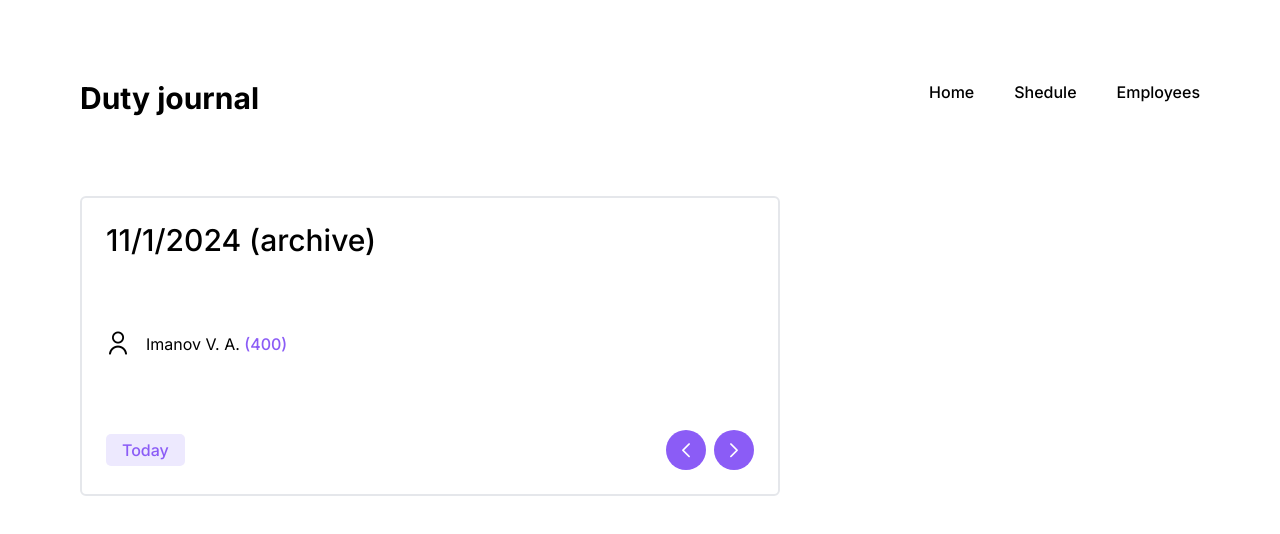
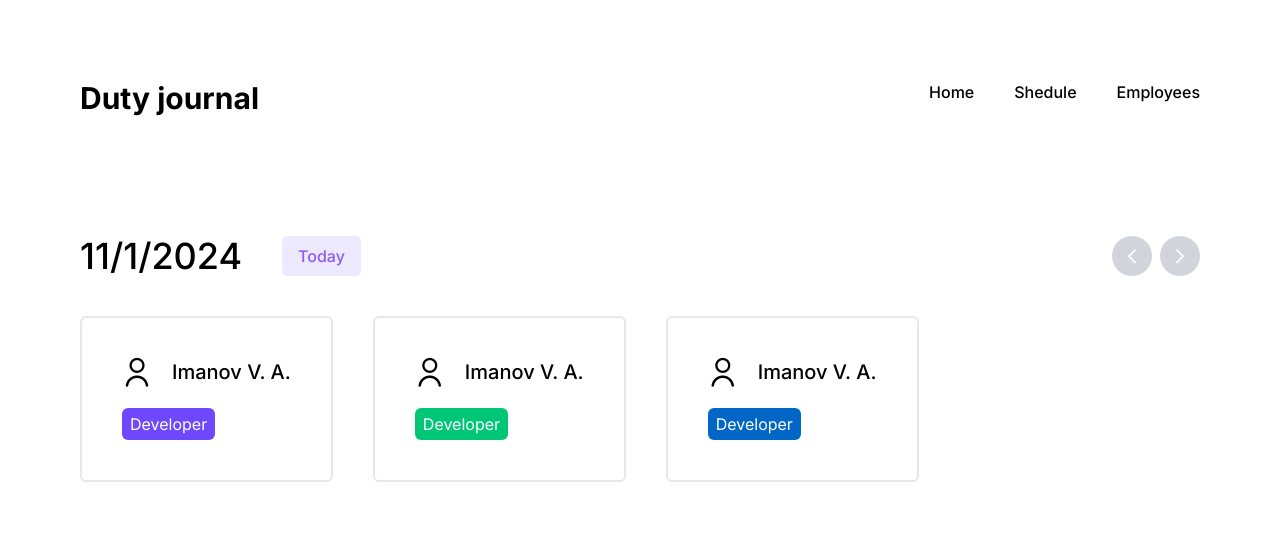
Before and after one commit to xalaren/Journal, a React (Vite) app in the folder frontend/: page / in a window 1280 px wide. Shown: the top 534 px of the page. Built offline with nearby package versions, Linux system fonts and the light colour scheme; the HTML template or start-up script is replaced by a standard one.

Commit message:
Rework ViewPage components

```diff
--- /dev/null
+++ b/frontend/src/components/Badge.tsx
@@ -0,0 +1,12 @@
+interface BadgeProps {
+    text: string;
+    color: string;
+}
+
+export function Badge({ text, color }: BadgeProps) {
+    return (
+        <div className="flex items-center px-2 py-1 w-max  text-white rounded-md" style={{ background: color }}>
+            {text}
+        </div>
+    );
+}
--- a/frontend/src/components/Buttons/VioletArrowButton.tsx
+++ b/frontend/src/components/Buttons/VioletArrowButton.tsx
@@ -14,12 +14,11 @@ export function VioletArrowButton(props: VioletArrowButtonProps) {
                 w-[40px]
                 h-[40px]
                 rounded-full
-                bg-violet-500
                 text-white
                 text-xl
                 ease-in-out
                 duration-300
-                ${!props.disabled && 'hover:bg-violet-700'}
+                ${!props.disabled && 'bg-violet-500 hover:bg-violet-700'}
                 ${props.disabled && 'cursor-auto bg-gray-300'}
                 ${props.arrowOption}
             `}>
--- a/frontend/src/components/Duty/DutyCard.tsx
+++ b/frontend/src/components/Duty/DutyCard.tsx
@@ -1,62 +1,31 @@
-import { ArrowOptions } from "../../enums/ArrowOptions";
 import { Duty } from "../../models/Duty";
-import { VioletArrowButton } from "../Buttons/VioletArrowButton";
-import { VioletTransparentButton } from "../Buttons/VioletTransparentButton";
+import { Badge } from "../Badge";
 
 interface DutyCardProps {
     duty: Duty;
+    onClick: () => void;
 }
 
 export function DutyCard({ duty }: DutyCardProps) {
     return (
         <section className="
-            flex
-            flex-col
-            justify-between
-            gap-5
-            p-6
-            max-w-[700px]
-            min-h-[300px]
+            p-10
+            max-w-[400px]
             border-[2px]
-            border-gray-200 rounded-md
+            border-gray-200
+            rounded-md
+            hover:border-violet-500
+            ease-in-out
+            duration-300
+            select-none
         ">
-            <>
-                {duty ?
-                    <>
-                        <p className="text-3xl font-medium">
-                            {duty.isNowActive && 'Today,'} {(new Date()).toLocaleDateString()} {duty.isArchive && '(archive)'}
-                        </p>
-                        <div>
-                            <div className="flex items-center gap-4">
-                                <span className="icon-user text-2xl"></span>
-                                <p>{duty.employee.lastname} {duty.employee.name[0]}. {duty.employee.middleName ? `${duty.employee.middleName[0]}. ` : ''}
-                                    <span className="text-violet-500 font-medium">({duty.cost})</span>
-                                </p>
-                            </div>
-                        </div>
-                    </> :
-                    <p>No data for now...</p>
-                }
-
-                <nav className="flex gap-5 justify-between items-center">
-                    <VioletTransparentButton onClick={() => { }}>
-                        Today
-                    </VioletTransparentButton>
-                    <div className="flex gap-2">
-                        <VioletArrowButton
-                            arrowOption={ArrowOptions.Left}
-                            disabled={false}
-                            onClick={() => { }}
-                        />
-                        <VioletArrowButton
-                            arrowOption={ArrowOptions.Right}
-                            disabled={false}
-                            onClick={() => { }}
-                        />
-                    </div>
-                </nav>
-            </>
-
+            <div className="flex gap-5 mb-5">
+                <span className="icon-user text-3xl"></span>
+                <p className="text-xl font-medium">
+                    {duty.employee.lastname} {duty.employee.name ? `${duty.employee.name[0]}. ` : ''} {duty.employee.middleName ? `${duty.employee.middleName[0]}. ` : ''}
+                </p>
+            </div>
+            <Badge text={duty.employee.specialization.name} color={duty.employee.specialization.color} />
         </section>
     );
 }
--- /dev/null
+++ b/frontend/src/components/Duty/DutyCardList.tsx
@@ -0,0 +1,17 @@
+import { Duty } from "../../models/Duty";
+import { DutyCard } from "./DutyCard";
+
+interface DutyCardListProps {
+    children: Duty[];
+}
+
+export function DutyCardList({ children }: DutyCardListProps) {
+    return (
+        <div className="flex flex-wrap gap-10 pb-10">
+            {children.length > 0 ?
+                children.map(duty => <DutyCard duty={duty} key={duty.id} onClick={() => { }} />) :
+                <p>No duty for current date...</p>
+            }
+        </div>
+    );
+}
--- /dev/null
+++ b/frontend/src/components/Duty/DutyNavigation.tsx
@@ -0,0 +1,38 @@
+import { ArrowOptions } from "../../enums/ArrowOptions";
+import { VioletArrowButton } from "../Buttons/VioletArrowButton";
+import { VioletTransparentButton } from "../Buttons/VioletTransparentButton";
+
+interface DutyNavigationProps {
+    onTodayClick: () => void;
+    onPrevClick: () => void;
+    onNextClick: () => void;
+    prevButtonDisabled: boolean;
+    nextButtonDisabled: boolean;
+}
+
+export function DutyNavigation({ onTodayClick, onNextClick, onPrevClick, prevButtonDisabled, nextButtonDisabled }: DutyNavigationProps) {
+    return (
+        <nav className="flex justify-between items-center flex-wrap py-10 gap-y-10">
+            <div className="flex gap-10">
+                <p className="text-4xl font-medium">{new Date().toLocaleDateString()}</p>
+                <VioletTransparentButton onClick={onTodayClick}>
+                    Today
+                </VioletTransparentButton>
+            </div>
+            <div className="flex gap-10 justify-between items-center flex-wrap">
+                <div className="flex gap-2 ">
+                    <VioletArrowButton
+                        arrowOption={ArrowOptions.Left}
+                        disabled={prevButtonDisabled}
+                        onClick={onPrevClick}
+                    />
+                    <VioletArrowButton
+                        arrowOption={ArrowOptions.Right}
+                        disabled={nextButtonDisabled}
+                        onClick={onNextClick}
+                    />
+                </div>
+            </div>
+        </nav>
+    );
+}
--- a/frontend/src/components/PopupNotifications/PopupNotification.tsx
+++ b/frontend/src/components/PopupNotification.tsx
@@ -1,5 +1,5 @@
 import { useEffect } from "react";
-import { NotificationTypes } from "../../enums/NotificationTypes";
+import { NotificationTypes } from "../enums/NotificationTypes";
 import success from "../../assets/img/success.svg";
 import failed from "../../assets/img/failed.svg";
 
--- a/frontend/src/models/Duty.ts
+++ b/frontend/src/models/Duty.ts
@@ -1,10 +1,8 @@
 import { Employee } from "./Employee";
 
 export interface Duty {
-    id: string;
+    id: number;
     date: Date;
     cost: number;
-    isNowActive: boolean;
-    isArchive: boolean;
     employee: Employee;
 }
--- /dev/null
+++ b/frontend/src/models/Specialization.ts
@@ -0,0 +1,5 @@
+export interface Specialization {
+    id: number;
+    name: string;
+    color: string;
+}
--- a/frontend/src/pages/ViewPage.tsx
+++ b/frontend/src/pages/ViewPage.tsx
@@ -1,24 +1,69 @@
-import { DutyCard } from "../components/Duty/DutyCard";
+import { DutyCardList } from "../components/Duty/DutyCardList";
+import { DutyNavigation } from "../components/Duty/DutyNavigation";
 import { MainComponent } from "../components/MainComponent";
 
 export function ViewPage() {
     return (
         <MainComponent>
-            <DutyCard duty={
+            <DutyNavigation
+                onTodayClick={() => { }}
+                onNextClick={() => { }}
+                onPrevClick={() => { }}
+                prevButtonDisabled={true}
+                nextButtonDisabled={true}
+            />
+            <DutyCardList>
+                {[
                     {
-                    id: '1',
+                        id: 1,
                         cost: 400,
                         date: new Date(),
                         employee: {
-                        id: '1',
+                            id: 1,
                             lastname: 'Imanov',
                             name: 'Valera',
-                        middleName: 'A'
+                            middleName: 'A',
+                            specialization: {
+                                id: 1,
+                                name: 'Developer',
+                                color: '#6f47ff'
+                            }
+                        }
                     },
-                    isNowActive: false,
-                    isArchive: true
+                    {
+                        id: 2,
+                        cost: 400,
+                        date: new Date(),
+                        employee: {
+                            id: 1,
+                            lastname: 'Imanov',
+                            name: 'Valera',
+                            middleName: 'A',
+                            specialization: {
+                                id: 1,
+                                name: 'Developer',
+                                color: '#00c777'
                             }
-            } />
+                        }
+                    },
+                    {
+                        id: 3,
+                        cost: 400,
+                        date: new Date(),
+                        employee: {
+                            id: 1,
+                            lastname: 'Imanov',
+                            name: 'Valera',
+                            middleName: 'A',
+                            specialization: {
+                                id: 1,
+                                name: 'Developer',
+                                color: '#0067c7'
+                            }
+                        }
+                    }
+                ]}
+            </DutyCardList>
         </MainComponent>
     );
 }
```
Also changed, not shown: frontend/src/models/Employee.ts (+5 -2 lines), 2 other files (tests, documents, lock files or other folders). Lines whose indentation alone changed are shown as unchanged.
